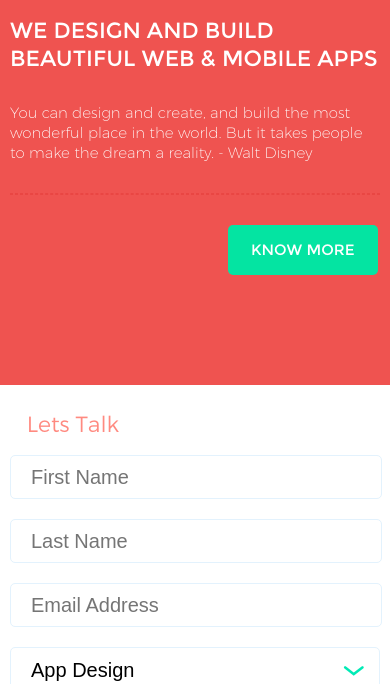
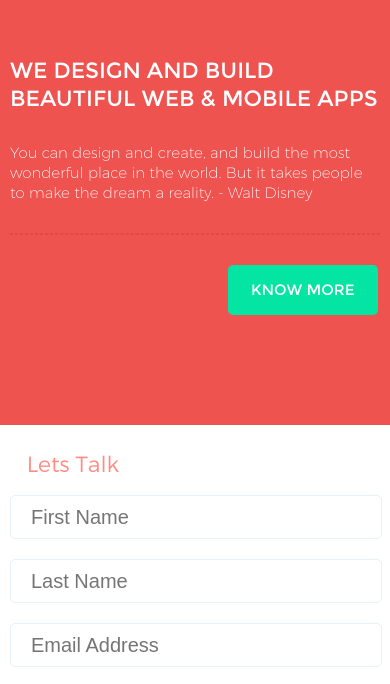
Before and after one commit to serj0110/maquette_two, a plain HTML site: page index.html in a window 390 px wide. Shown: the part 154-838 px from the top of the page. Drawn offline with Linux system fonts and the light colour scheme.

Commit message:
Update style-414.css

```diff
--- a/style/style-414.css
+++ b/style/style-414.css
@@ -10,7 +10,7 @@
     font-size: 16px;
   }
   .main .main-up .box {
-    margin: 10px 0 100px 0;
+    margin: 50px 0 100px 0;
   }
   .main .main-up .box .box-title {
     width: 100%;
```
